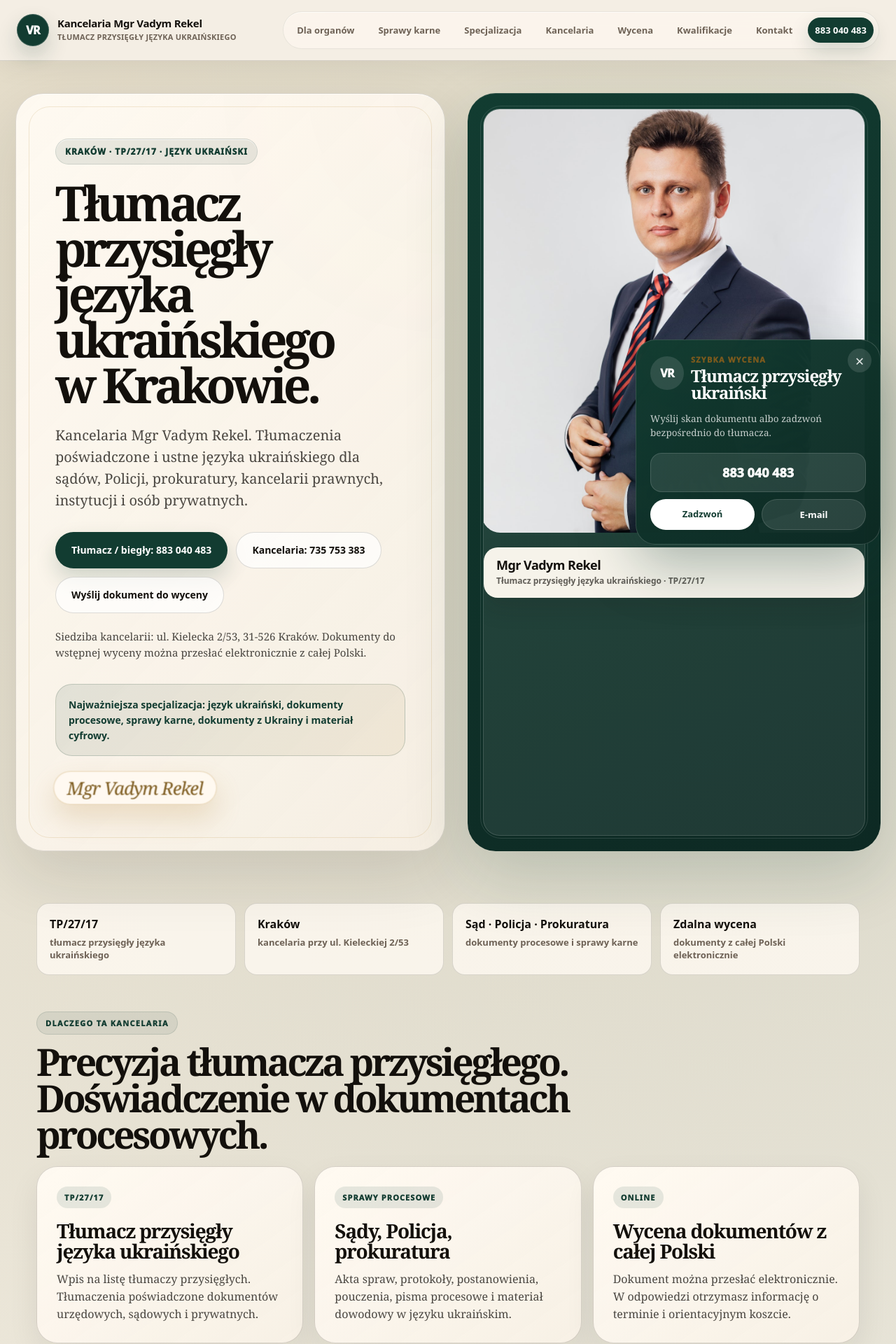
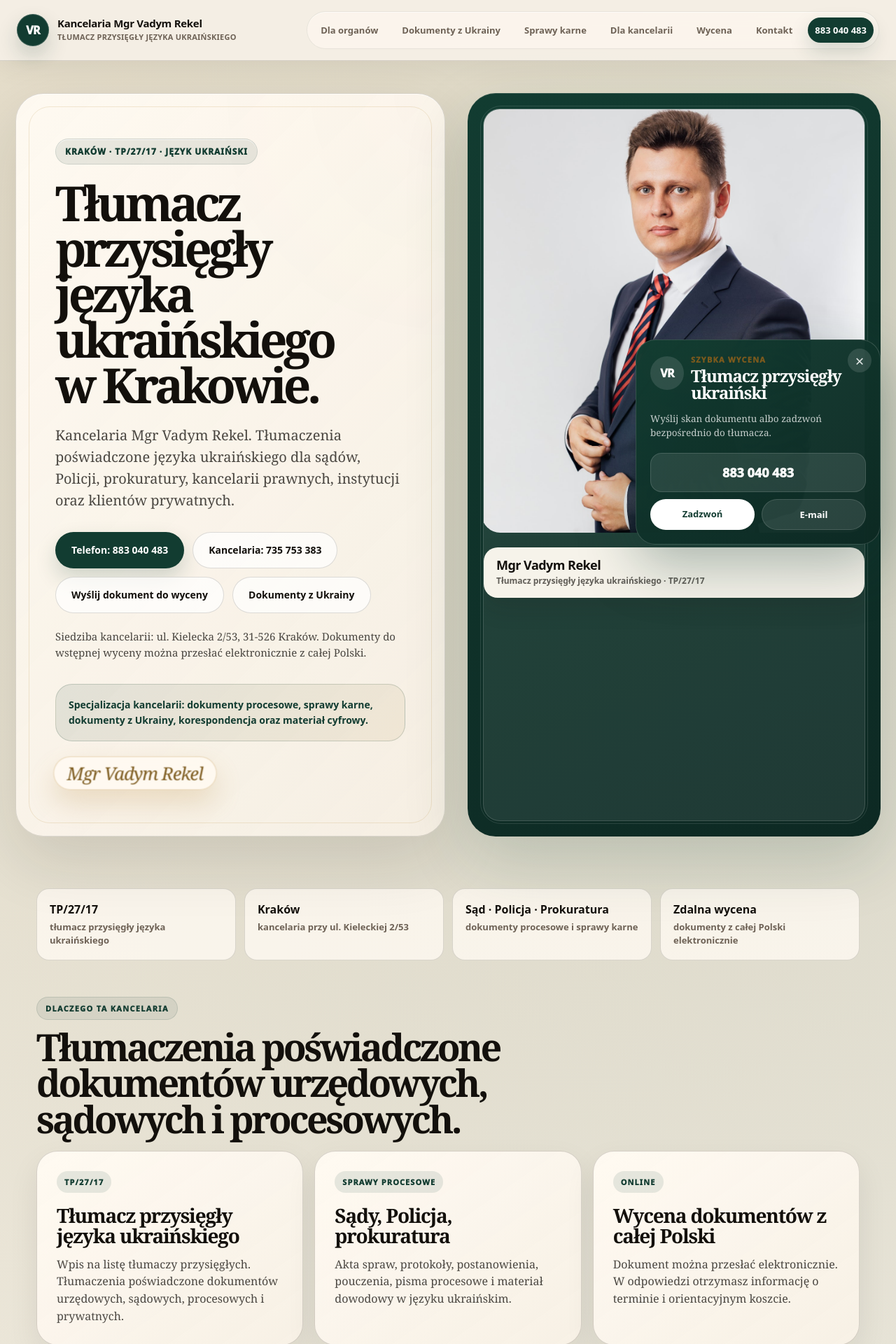
Before and after one commit to tzdh4c2pyw-tech/vadym-rekel-tlumacz, a Next.js app: page / in a window 1280 px wide. Shown: the top 1920 px of the page at 70% size. Built offline with nearby package versions, Linux system fonts and the light colour scheme.

Commit message:
Refine homepage strategy and institutional navigation

```diff
--- a/app/page.tsx
+++ b/app/page.tsx
@@ -3,9 +3,9 @@ import type { Metadata } from "next";
 const siteUrl = "https://vadymrekel.pro";
 
 export const metadata: Metadata = {
-  title: "Tłumacz przysięgły ukraiński Kraków | Vadym Rekel TP/27/17",
+  title: "Tłumacz przysięgły języka ukraińskiego Kraków | Vadym Rekel",
   description:
-    "Tłumacz przysięgły języka ukraińskiego w Krakowie. Tłumaczenia poświadczone dokumentów z Ukrainy, akt spraw, pism sądowych, spraw karnych i materiału cyfrowego.",
+    "Tłumacz przysięgły języka ukraińskiego w Krakowie. Tłumaczenia poświadczone dla sądów, Policji, prokuratury, kancelarii prawnych oraz klientów prywatnych.",
   keywords: [
     "tłumacz przysięgły ukraiński Kraków",
     "tłumacz przysięgły języka ukraińskiego",
@@ -21,9 +21,9 @@ export const metadata: Metadata = {
     canonical: siteUrl
   },
   openGraph: {
-    title: "Tłumacz przysięgły ukraiński Kraków | Vadym Rekel",
+    title: "Tłumacz przysięgły języka ukraińskiego Kraków | Vadym Rekel",
     description:
-      "Tłumaczenia poświadczone języka ukraińskiego dla sądów, Policji, prokuratury, kancelarii prawnych, firm i osób prywatnych.",
+      "Tłumaczenia poświadczone języka ukraińskiego dla sądów, Policji, prokuratury, kancelarii prawnych i osób prywatnych.",
     url: siteUrl,
     type: "website",
     locale: "pl_PL",
@@ -2485,11 +2485,10 @@ footer {
 
           <div className="nav-links">
             <a href="#organy">Dla organów</a>
+            <a href="/dokumenty-z-ukrainy">Dokumenty z Ukrainy</a>
             <a href="/tlumaczenia-sprawy-karne-ukrainski">Sprawy karne</a>
-            <a href="#specjalizacja">Specjalizacja</a>
-            <a href="#kancelaria">Kancelaria</a>
+            <a href="/tlumaczenia-dla-kancelarii">Dla kancelarii</a>
             <a href="#wycena">Wycena</a>
-            <a href="/kwalifikacje">Kwalifikacje</a>
             <a href="/kontakt">Kontakt</a>
             <a className="nav-phone" href={`tel:${expertPhoneHref}`}>
               {expertPhoneDisplay}
@@ -2505,14 +2504,14 @@ footer {
           <h1>Tłumacz przysięgły języka ukraińskiego w Krakowie.</h1>
 
           <p className="lead">
-            Kancelaria Mgr Vadym Rekel. Tłumaczenia poświadczone i ustne języka
-            ukraińskiego dla sądów, Policji, prokuratury, kancelarii prawnych,
-            instytucji i osób prywatnych.
+            Kancelaria Mgr Vadym Rekel. Tłumaczenia poświadczone języka ukraińskiego
+            dla sądów, Policji, prokuratury, kancelarii prawnych, instytucji
+            oraz klientów prywatnych.
           </p>
 
           <div className="hero-actions">
             <a className="button button-primary" href={`tel:${expertPhoneHref}`}>
-              Tłumacz / biegły: {expertPhoneDisplay}
+              Telefon: {expertPhoneDisplay}
             </a>
             <a className="button button-secondary" href={`tel:${officePhoneHref}`}>
               Kancelaria: {officePhoneDisplay}
@@ -2520,6 +2519,9 @@ footer {
             <a className="button button-secondary" href="/kontakt">
               Wyślij dokument do wyceny
             </a>
+            <a className="button button-secondary" href="/dokumenty-z-ukrainy">
+              Dokumenty z Ukrainy
+            </a>
           </div>
 
           <p className="hero-note">
@@ -2528,8 +2530,8 @@ footer {
           </p>
 
           <div className="notice">
-            Najważniejsza specjalizacja: język ukraiński, dokumenty procesowe,
-            sprawy karne, dokumenty z Ukrainy i materiał cyfrowy.
+            Specjalizacja kancelarii: dokumenty procesowe, sprawy karne,
+            dokumenty z Ukrainy, korespondencja oraz materiał cyfrowy.
           </div>
 
           <div className="signature">Mgr Vadym Rekel</div>
@@ -2574,14 +2576,14 @@ footer {
       <section className="why-office" aria-label="Dlaczego ta kancelaria">
         <div className="why-office-header">
           <p className="section-label">Dlaczego ta kancelaria</p>
-          <h2>Precyzja tłumacza przysięgłego. Doświadczenie w dokumentach procesowych.</h2>
+          <h2>Tłumaczenia poświadczone dokumentów urzędowych, sądowych i procesowych.</h2>
         </div>
 
         <div className="why-office-grid">
           <article className="why-office-card">
             <span>TP/27/17</span>
             <h3>Tłumacz przysięgły języka ukraińskiego</h3>
-            <p>Wpis na listę tłumaczy przysięgłych. Tłumaczenia poświadczone dokumentów urzędowych, sądowych i prywatnych.</p>
+            <p>Wpis na listę tłumaczy przysięgłych. Tłumaczenia poświadczone dokumentów urzędowych, sądowych, procesowych i prywatnych.</p>
           </article>
 
           <article className="why-office-card">
@@ -2602,7 +2604,7 @@ footer {
         <SectionHeading
           label="Dla organów"
           title="Tłumaczenia dla organów procesowych i instytucji publicznych."
-          text="Kancelaria obsługuje dokumenty przekazywane przez sądy, Policję, prokuraturę, kancelarie prawne, instytucje publiczne oraz klientów prywatnych."
+          text="Kancelaria obsługuje dokumenty przekazywane przez sądy, Policję, prokuraturę, kancelarie prawne, instytucje publiczne oraz klientów prywatnych. Zakres obejmuje akta, protokoły, postanowienia, pouczenia, pisma procesowe i materiał dowodowy."
         />
 
         <div className="grid-3">
@@ -2622,8 +2624,8 @@ footer {
       <section className="section" id="specjalizacja">
         <SectionHeading
           label="Specjalizacja"
-          title="Najczęściej przekazywane materiały."
-          text="Poniżej znajdują się główne rodzaje materiałów najczęściej przekazywanych do tłumaczenia poświadczonego języka ukraińskiego."
+          title="Najczęściej przekazywane dokumenty i materiały."
+          text="Poniżej znajdują się główne kategorie dokumentów i materiałów przekazywanych do tłumaczenia poświadczonego języka ukraińskiego."
         />
 
         <div className="grid-4">
@@ -2644,15 +2646,15 @@ footer {
         <div className="feature">
           <div>
             <p className="section-label">Profil kancelarii</p>
-            <h2>Prawo, język ukraiński i materiał procesowy.</h2>
+            <h2>Język ukraiński, prawo i materiał procesowy.</h2>
           </div>
 
           <div>
             <p>
-              Kancelaria pracuje z dokumentami, które wymagają nie tylko
-              przekładu językowego, lecz także rozumienia funkcji dokumentu:
-              w aktach sprawy, przy czynnościach procesowych, w korespondencji
-              organów albo jako materiał dowodowy.
+              Kancelaria pracuje z dokumentami, które wymagają nie tylko przekładu
+              językowego, lecz także rozumienia funkcji dokumentu w aktach
+              sprawy, przy czynnościach procesowych, w korespondencji organów
+              albo jako materiał dowodowy.
             </p>
 
             <div className="labels">
@@ -2671,7 +2673,7 @@ footer {
         <SectionHeading
           label="Kancelaria"
           title="Realne miejsce pracy w Krakowie."
-          text="Zdjęcia pokazują realne miejsce pracy kancelarii, stanowisko do pracy z dokumentami, zaplecze techniczne oraz warunki przygotowywania tłumaczeń poświadczonych."
+          text="Zdjęcia pokazują realne miejsce pracy kancelarii, stanowisko pracy z dokumentami, zaplecze techniczne oraz warunki przygotowywania tłumaczeń poświadczonych."
         />
 
         <div className="photo-grid">
@@ -2697,7 +2699,7 @@ footer {
         <SectionHeading
           label="Kwalifikacje"
           title="TP/27/17 jako główny fundament zaufania."
-          text="Kwalifikacje dodatkowe wzmacniają profil specjalistyczny, ale strona główna pozostaje skupiona na usłudze tłumacza przysięgłego języka ukraińskiego."
+          text="Kwalifikacje dodatkowe wzmacniają profil specjalistyczny. Podstawą pozostaje formalny status tłumacza przysięgłego języka ukraińskiego."
         />
 
         <div className="grid-3">
@@ -2721,7 +2723,7 @@ footer {
         <SectionHeading
           label="Miasta"
           title="Obsługa dokumentów z całej Polski."
-          text="Dokumenty można przesłać elektronicznie do wstępnej wyceny. Kancelaria obsługuje klientów prywatnych, kancelarie prawne, firmy i instytucje z największych miast w Polsce."
+          text="Dokumenty można przesłać elektronicznie do wstępnej wyceny. Kancelaria mieści się w Krakowie i obsługuje dokumenty przekazywane z całej Polski."
         />
 
         <div className="city-links">
@@ -2773,6 +2775,12 @@ footer {
           >
             Sprawdź wpis w rejestrze
           </a>
+          <a className="button button-secondary" href="/tlumaczenia-dla-policji">
+            Dla Policji
+          </a>
+          <a className="button button-secondary" href="/tlumaczenia-dla-prokuratury">
+            Dla prokuratury
+          </a>
         </div>
       </section>
 
@@ -2782,15 +2790,15 @@ footer {
             <p className="section-label">Kontakt</p>
             <h2>Wyślij dokument albo skontaktuj się telefonicznie.</h2>
             <p>
-              Numer 883 040 483 służy do bezpośredniego kontaktu z tłumaczem /
-              biegłym. Numer 735 753 383 służy do kontaktu z kancelarią.
-              Wszystkie sprawy można zgłaszać na oba numery.
+              Numer 883 040 483 służy do bezpośredniego kontaktu w sprawach pilnych,
+              procesowych i wymagających uzgodnienia zakresu tłumaczenia.
+              Numer 735 753 383 służy do kontaktu z kancelarią.
             </p>
           </div>
 
           <div className="contact-box">
             <span className="contact-line">
-              <strong>Tłumacz / biegły:</strong>{" "}
+              <strong>Telefon:</strong>{" "}
               <a href={`tel:${expertPhoneHref}`}>{expertPhoneDisplay}</a>
             </span>
             <span className="contact-line">
@@ -2850,7 +2858,7 @@ footer {
           <div>
             <span className="footer-title">Kontakt</span>
             <span className="footer-line">
-              Tłumacz / biegły:{" "}
+              Telefon:{" "}
               <a href={`tel:${expertPhoneHref}`}>{expertPhoneDisplay}</a>
             </span>
             <span className="footer-line">
```
